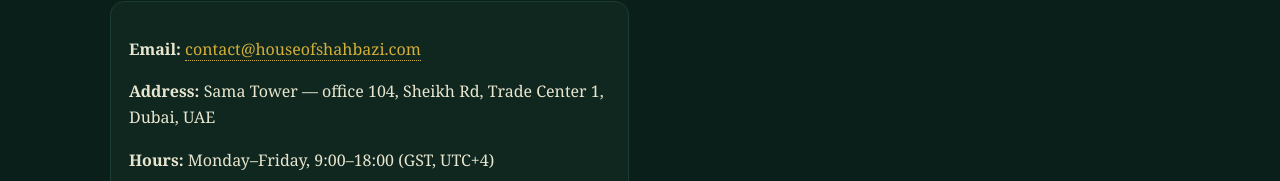
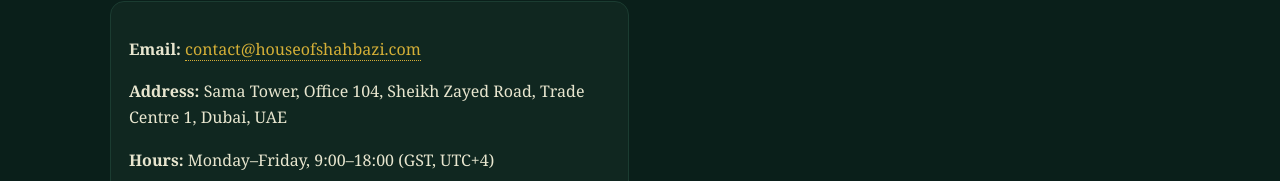
Before and after one commit to houseofshahbazi/houseofshahbazi, a plain HTML site: page index.html in a window 1280 px wide. Shown: the part 4349-4530 px from the top of the page. Drawn offline with Linux system fonts and the light colour scheme.

Commit message:
index.html

```diff
--- a/index.html
+++ b/index.html
@@ -174,7 +174,7 @@
 
         <div class="card contact-card">
           <p><strong>Email:</strong> <a class="link" href="mailto:contact@houseofshahbazi.com">contact@houseofshahbazi.com</a></p>
-          <p><strong>Address:</strong> Sama Tower — office 104, Sheikh Rd, Trade Center 1, Dubai, UAE</p>
+          <p><strong>Address:</strong> Sama Tower, Office 104, Sheikh Zayed Road, Trade Centre 1, Dubai, UAE</p>
           <p><strong>Hours:</strong> Monday–Friday, 9:00–18:00 (GST, UTC+4)</p>
           <p class="hint">For principals and mandates only. Compliance screening applies.</p>
         </div>
```
